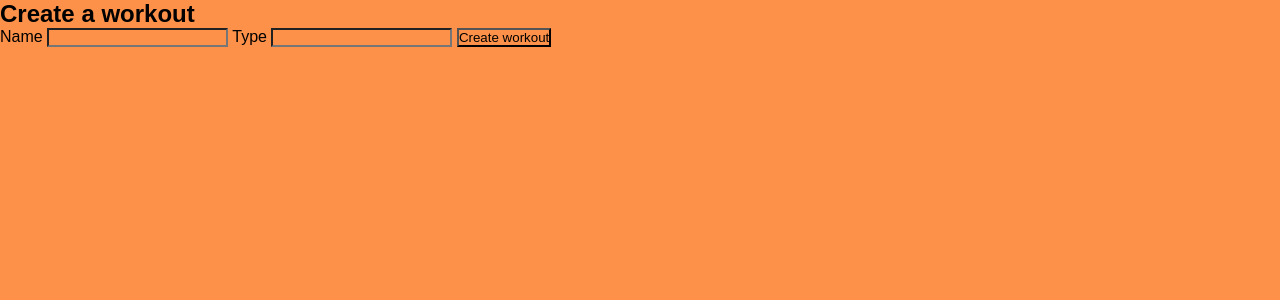
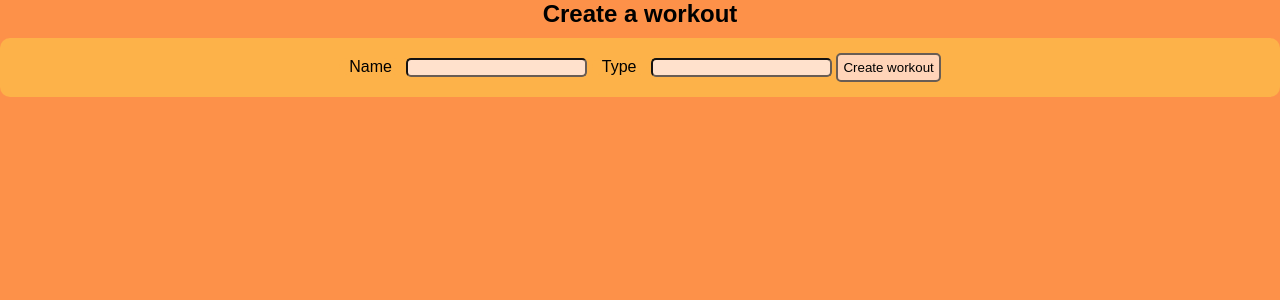
Before and after one commit to frasey/workout, a Flask app: page /workout/new in a window 1280 px wide. Shown: the part 79-379 px from the top of the page. Run offline with Flask 3, Linux system fonts and the light colour scheme; data that the repository does not hold is empty; some libraries are stand-ins or nearby versions.

Commit message:
css for current workout routes

```diff
--- a/static/style.css
+++ b/static/style.css
@@ -122,6 +122,11 @@
     padding: 0 10px;
 }
 
+.page-title {
+    text-align: center;
+    margin-bottom: 10px;
+}
+
 /* SHOW/ADD EXERCISES */
 .exercises__title {
     text-decoration: underline;
@@ -132,11 +137,6 @@
     font-style: bold;
 }
 
-.edit-title {
-    text-align: center;
-    margin-bottom: 10px;
-}
-
 .edit-form {
     width: max-content;
     text-align: center;
--- a/templates/exercises/edit.jinja
+++ b/templates/exercises/edit.jinja
@@ -1,6 +1,6 @@
 {% extends 'base.jinja' %} {% block content %}
 
-    <h2 class="edit-title">Edit exercise</h2>
+    <h2 class="page-title">Edit exercise</h2>
 
     <form class="form edit-form" action="/exercise/{{ exercise.id }}/edit" method="post">
         <label class="form" for="name">Name</label>
--- a/templates/workouts/new_workout.jinja
+++ b/templates/workouts/new_workout.jinja
@@ -1,15 +1,15 @@
 {% extends 'base.jinja' %} {% block content %}
 
-    <h2>Create a workout</h2>
+    <h2 class="page-title">Create a workout</h2>
 
-    <form action="/workout/new" method="post">
-        <label for="name">Name</label>
-        <input type="text" name="name" id="name">
+    <form class="form" action="/workout/new" method="post">
+        <label class="form" for="name">Name</label>
+        <input class="dropdown" type="text" name="name" id="name">
 
-        <label for="type">Type</label>
-        <input type="text" name="type" id="type">
+        <label class="form" for="type">Type</label>
+        <input class="dropdown" type="text" name="type" id="type">
 
-        <input type="submit" value="Create workout">
+        <input class="submit-input" type="submit" value="Create workout">
 
     </form>
 
```
Also changed, not shown: templates/workouts/add_exercises.jinja (+5 -4 lines).
